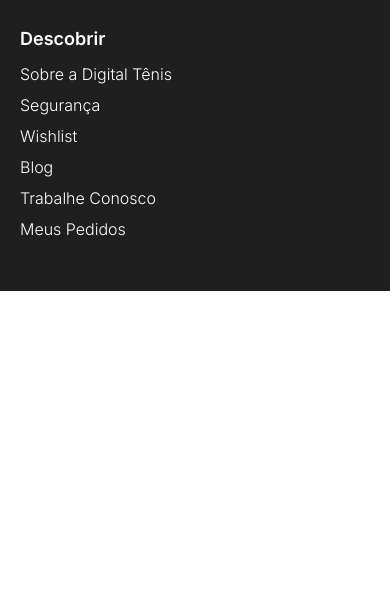
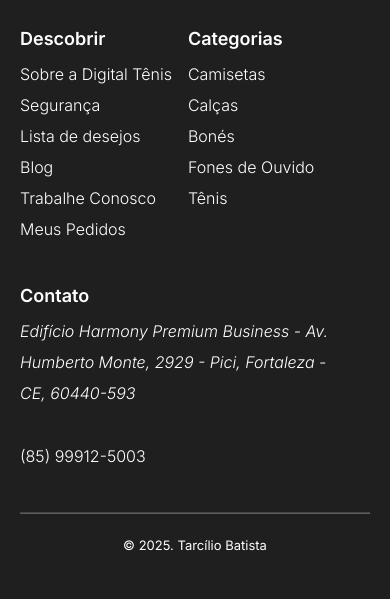
Before and after one commit to tarciliobatistadev/digital-store, a plain HTML site: page index.html in a window 390 px wide. Shown: the part 992-1591 px from the top of the page. Before the commit the page ends 1283 px from the top, so only its background shows below. Drawn offline with Linux system fonts and the light colour scheme.

Commit message:
trabalhando com responsividade

```diff
--- a/index.html
+++ b/index.html
@@ -9,6 +9,10 @@
         <link
             rel="stylesheet"
             href="./style.css"
+        />
+        <link
+        rel="stylesheet"
+        href="./responsive.css"
         />
         <link
         rel="shortcut icon"
@@ -71,6 +75,8 @@
         </form>
     </main>
     <footer>
+       <div class="box">
+           <div class="box-logo-social">
                <div class="logo">
                     <img src="./logo-branca.svg" alt=""/>
                     <span>Digital-Store</span>
@@ -87,18 +93,40 @@
                         <img src="./twitter-branco.svg" alt="logo twitter">
                     </a>
                 </div>
+           </div>
+            <div class="box-informacoes-contato">
                 <div class="informacoes">
                     <div class="descobrir">
                         <h2>Descobrir</h2>
                         <a href="#">Sobre a Digital Tênis</a>
                         <a href="#">Segurança</a>
-                <a href="#">Wishlist</a>
+                        <a href="#">Lista de desejos</a>
                         <a href="#">Blog</a>
                         <a href="#">Trabalhe Conosco</a>
                         <a href="#">Meus Pedidos</a>
                     </div>
-            <div class="categorias"></div>
+                    <div class="categorias">
+                        <h2>Categorias</h2>
+                        <a href="">Camisetas</a>
+                        <a href="">Calças</a>
+                        <a href="">Bonés</a>
+                        <a href="">Fones de Ouvido</a>
+                        <a href="">Tênis</a>
                     </div>
+                </div>
+                <div class="contato">
+                    <h2>Contato</h2>
+                    <address>Edifício Harmony Premium Business - Av. Humberto Monte, 2929 - Pici, Fortaleza - CE, 60440-593</address>
+                    <a
+                      href="https://wa.me/5585999125003"
+                      target="_blank">
+                        (85) 99912-5003
+                    </a>
+                </div>
+            </div>
+       </div>
+        <hr>
+        <small>&copy; 2025. Tarcílio Batista</small>
     </footer>
 </body>
 </html>
--- /dev/null
+++ b/responsive.css
@@ -0,0 +1,34 @@
+
+@media (width >= 480px) {
+ footer {
+    padding: 3.125rem 10% 2.8125rem;
+
+    .informacoes {
+        justify-content: space-between;
+  }
+ }
+}
+
+@media (width >= 768px) {
+    .box-informacoes-contato {
+        display: flex;
+        justify-content: space-between;
+        gap: 1rem;
+
+        div {
+            width: 100%;
+        }
+    }
+}
+@media (width >= 1024px){
+    footer {
+        padding: 3.125rem 5% 2.8125;
+
+    .box {
+        display:flex;
+        justify-content: space-between;
+
+
+    }
+}
+}
--- a/style.css
+++ b/style.css
@@ -146,6 +146,13 @@
     padding: 3.125rem 1.25rem 2.875rem;
     background-color: var(--corTitulo);
 
+    h2 {
+           color: var(--corBranca);
+           font-size: 1.125rem;
+           font-weight: 600;
+           margin-bottom: .625rem;
+        }
+
     .logo {
         width: fit-content;
         display: flex;
@@ -165,6 +172,7 @@
         font-size: .875rem;
         color: var(--corBranca);
         line-height: 1.375rem;
+        max-width: 19.375rem;
     }
 
     .social {
@@ -174,8 +182,11 @@
     }
 
     .informacoes {
+        display: flex;
+        gap: 1rem;
+        margin-bottom: 2.5rem;
 
-       .descobrir {
+       .descobrir, .categorias {
         display: flex;
         flex-direction: column;
 
@@ -193,4 +204,31 @@
         }
        }
     }
+    .contato {
+        margin-bottom: 2.5rem;
+        max-width: 19.375rem;
+        address {
+            margin-bottom: 2rem;
+        }
+
+        address, a {
+            color: var(--corBranca);
+            text-decoration: none;
+            font-weight: 300;
+            line-height: 1.9375rem;
+        }
+
+    }
+    hr {
+        opacity: 30%;
+        margin-bottom: 1.4375rem;
+    }
+
+    small {
+        display: block;
+        font-size: .8125rem;
+        color: var(--corBranca);
+        text-align: center;
+
+    }
 }
```
Lines whose indentation alone changed are shown as unchanged.
